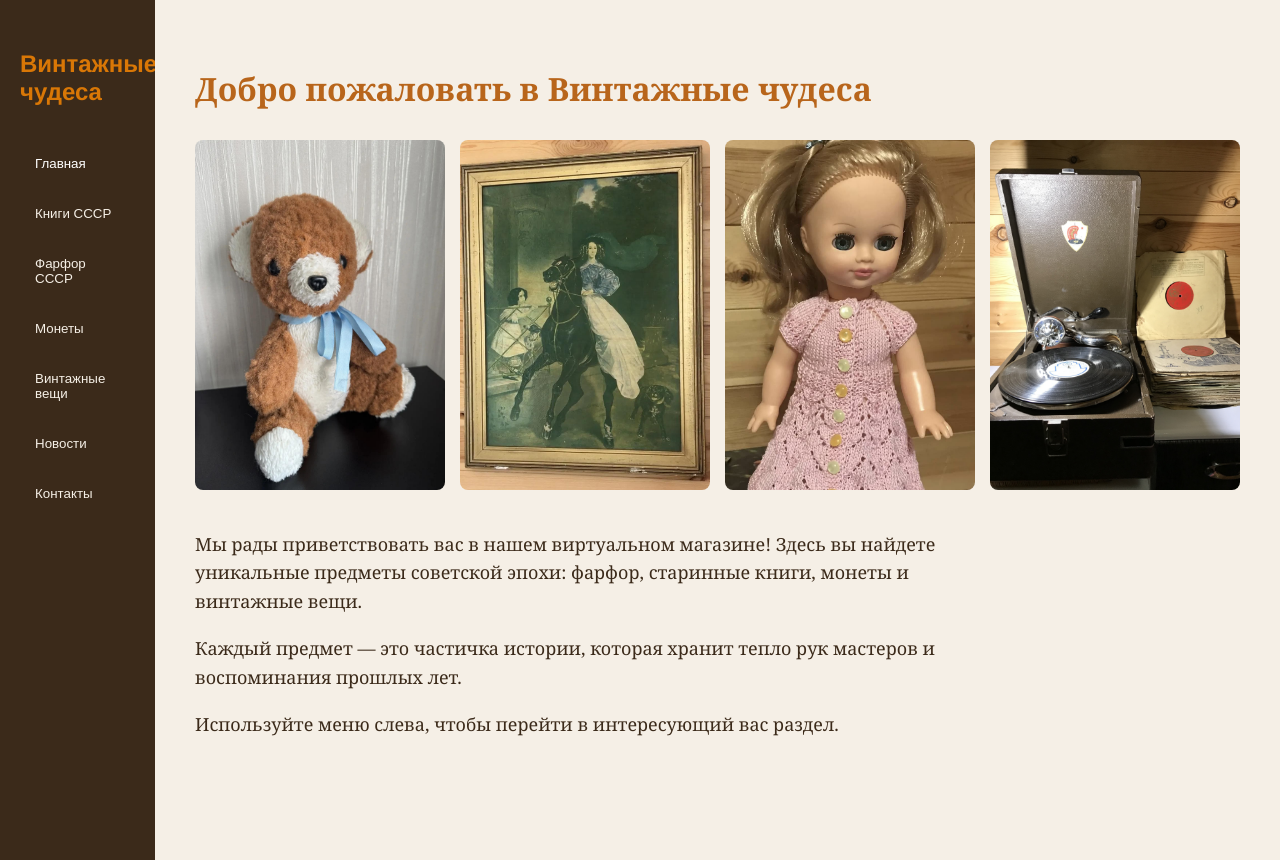
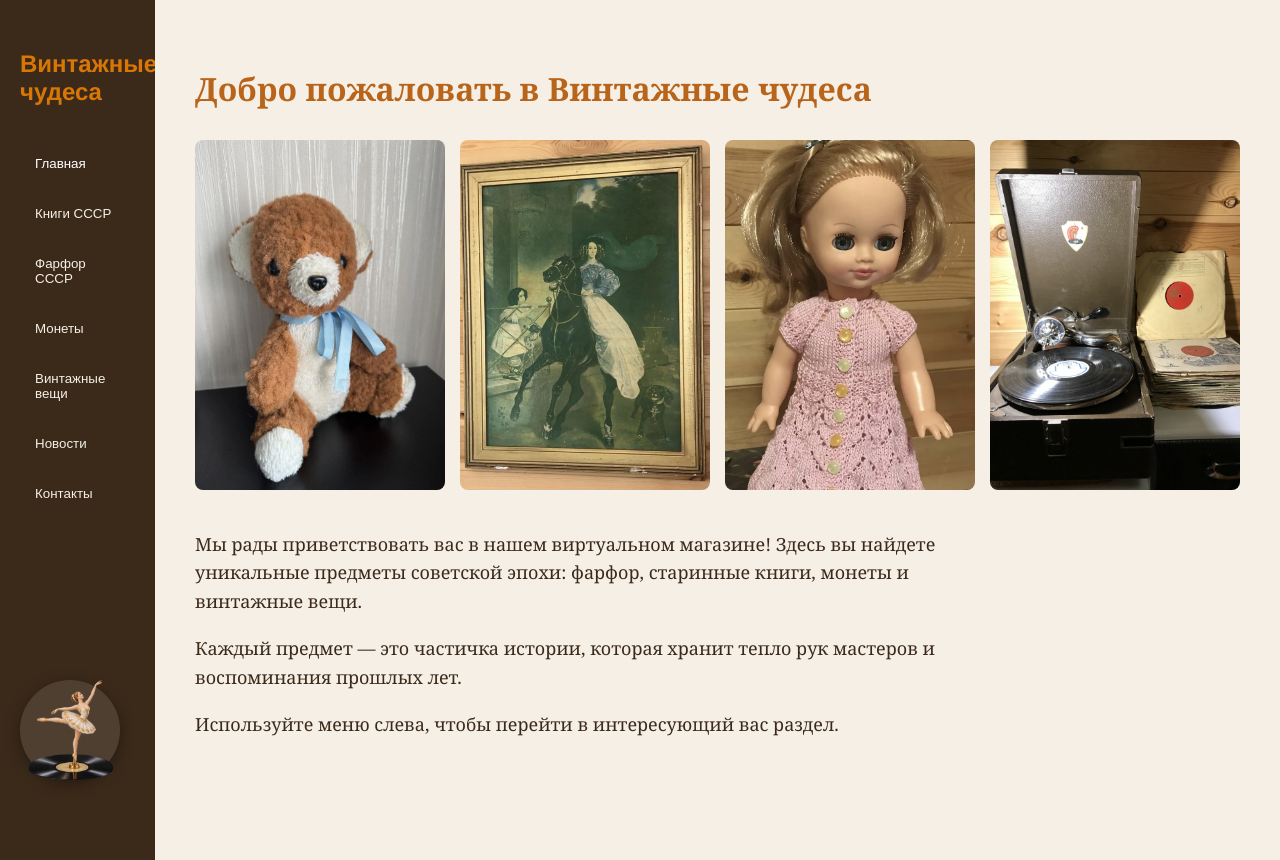
Before and after one commit to yero-codes/vintage-react, a React (Vite) app: page / in a window 1280 px wide. Built offline with nearby package versions, Linux system fonts and the light colour scheme.

Commit message:
Добавила музыкальную кнопку на все страницы с фоновой музыкой и вращающейся балериной

```diff
--- a/src/App.jsx
+++ b/src/App.jsx
@@ -7,6 +7,7 @@ import FarforPage from './components/FarforPage';
 import MoneyPage from './components/MoneyPage';
 import VintagePage from './components/VintagePage';
 import HomePage from './components/HomePage';
+import AudioPlayer from './components/AudioPlayer';
 
 function App() {
   // НОВОЕ: Состояние текущей страницы (по умолчанию 'news')
@@ -113,6 +114,7 @@ function App() {
           </div>
         </div>
       )}
+      <AudioPlayer />
     </div>
   );
 }
--- /dev/null
+++ b/src/components/AudioPlayer.css
@@ -0,0 +1,41 @@
+.audio-player-container {
+  position: fixed;
+  bottom: 20px;
+  left: 20px;
+  z-index: 1000;
+}
+
+.ballerina-btn {
+  width: 100px;  /* Размер кнопки с балериной */
+  height: 100px;
+  cursor: pointer;
+  border-radius: 50%;
+  box-shadow: 0 4px 15px rgba(0, 0, 0, 0.4);
+  background-color: rgba(255, 255, 255, 0.1); /* Легкий фон */
+  display: flex;
+  justify-content: center;
+  align-items: center;
+  transition: transform 0.2s;
+}
+
+.ballerina-btn img {
+  width: 100%;
+  height: 100%;
+  object-fit: contain;
+}
+
+/* Анимация вращения */
+.spin {
+  animation: spin 4s linear infinite; /* 4 секунды на полный оборот */
+}
+
+@keyframes spin {
+  100% {
+    transform: rotateY(360deg);
+  }
+}
+
+/* При наведении делаем чуть больше */
+.ballerina-btn:hover {
+  transform: scale(1.1);
+}
--- /dev/null
+++ b/src/components/AudioPlayer.jsx
@@ -0,0 +1,35 @@
+import { useState, useRef } from 'react';
+import './AudioPlayer.css';
+
+function AudioPlayer() {
+  const [isPlaying, setIsPlaying] = useState(false);
+  const audioRef = useRef(null);
+
+  const toggleMusic = () => {
+    if (isPlaying) {
+      audioRef.current.pause();
+    } else {
+      audioRef.current.play();
+    }
+    setIsPlaying(!isPlaying);
+  };
+
+  return (
+    <div className="audio-player-container">
+      <audio ref={audioRef} src={`${import.meta.env.BASE_URL}music-box.mp3`} loop />
+
+      <div
+        className={`ballerina-btn ${isPlaying ? 'spin' : ''}`}
+        onClick={toggleMusic}
+        title={isPlaying ? "Выключить музыку" : "Включить музыку"}
+      >
+        <img
+          src={`${import.meta.env.BASE_URL}ballerina.png`}
+          alt="Балерина"
+        />
+      </div>
+    </div>
+  );
+}
+
+export default AudioPlayer;
```
Also changed, not shown: public/ballerina.png (added), 1 other file (tests, documents, lock files or other folders).
